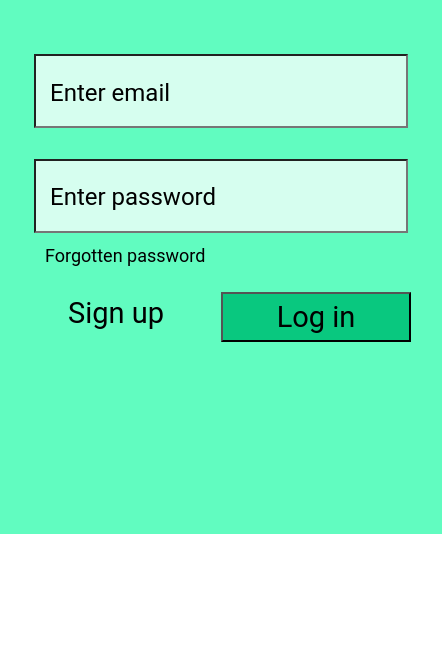
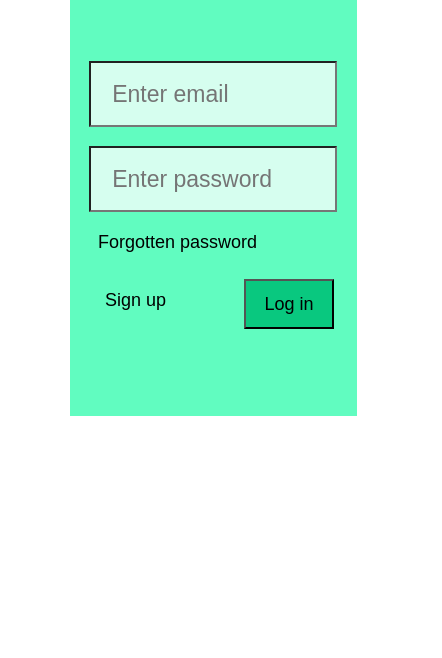
Before and after one commit to atumbalev/WebTech, a plain HTML site: page OpaTask.html in a window 390 px wide. Shown: the part 186-844 px from the top of the page, 442 px wide, since content can reach past the window. Drawn offline with Linux system fonts and the light colour scheme.

Commit message:
Improvements based on the notes

```diff
--- a/OpaTask.html
+++ b/OpaTask.html
@@ -2,28 +2,21 @@
 <html>
 
 <head>
-    <meta charset="utf-8">
-    <meta name="viewport" content="width=device-width, initial-scale=1.0">
+    <meta charset="utf-8" />
+    <meta name="viewport" content="width=device-width, initial-scale=1.0" />
     <title>LogIn</title>
-    <link rel="stylesheet" href="OpaTaskStyle.css">
+    <link rel="stylesheet" href="./styles/OpaTaskStyle.css" />
 </head>
 
 <body>
-    <div class="box">
+    <form class="box">
         <h2>OpaTask</h2>
-        <div class="inputBox">
-            <input type="text" id="Email" name="Email" class="input" required>
-            <label for="Email" class="enteringEmail">Enter email </label>
-        </div>
-        <div class="inputBox">
-            <input type="password" id="Password" name="Password" class="input" required>
-            <label for="Password" class="enteringPassword">Enter password</label>
-        </div>
+        <input type="email" id="Email" name="Email" placeholder="   Enter email" required/>
+        <input type="password" id="Password" name="Password" placeholder="   Enter password" required/>
         <p class="forgot">Forgotten password</p>
-
         <a class="sign">Sign up</a>
         <button class="log">Log in</button>
-    </div>
+    </form>
 </body>
 
 </html>
--- a/OpaTaskStyle.css
+++ b/styles/OpaTaskStyle.css
@@ -1,192 +1,142 @@
-.box
-{
+.box {
     position: absolute;
     left: 440px;
     top: 40px;
     padding: 42px 600px 631px 8px;
-
+    font-family: Arial, Helvetica, sans-serif;
     background: rgba(0, 250, 154, 0.62);
 }
 
-.box h2
-{
+.box h2 {
     position: absolute;
     width: 281px;
     height: 84px;
     left: 195px;
     top: 10px;
-
-    font-family: Roboto;
-    font-style: normal;
-    font-weight: normal;
     font-size: 47px;
     line-height: 84px;
-
-    color: #000000;
 }
 
-#Email
-{
+.box h2,
+.enteringEmail,
+.enteringPassword,
+.forgot,
+.sign,
+.log {
+    color: #000;
+}
+
+#Email {
     position: absolute;
     width: 475px;
     height: 68px;
     left: 60px;
     top: 190px;
-
     background: rgba(255, 255, 255, 0.74);
+    font-size: 23px;
 }
 
-.enteringEmail
-{
+.enteringEmail {
     position: absolute;
     width: 121px;
     height: 28px;
     left: 87px;
-    top: 215px;
-
-    font-family: Roboto;
-    font-style: normal;
-    font-weight: normal;
+    top: 203px;
     font-size: 24px;
     line-height: 28px;
-
-    color: #000000;
 }
 
-#Password
-{
+#Password {
     position: absolute;
     width: 475px;
     height: 68px;
     left: 60px;
     top: 295px;
-
     background: rgba(255, 255, 255, 0.74);
+    font-size: 23px;
 }
 
-.enteringPassword
-{
+.enteringPassword {
     position: absolute;
     width: 167px;
     height: 28px;
     left: 87px;
     top: 319px;
-
-    font-family: Roboto;
-    font-style: normal;
-    font-weight: normal;
     font-size: 24px;
     line-height: 28px;
-
-    color: #000000;
 }
 
-.forgot
-{
+.forgot {
     position: absolute;
     width: 161px;
     height: 21px;
     left: 67px;
     top: 363px;
-
-    font-family: Roboto;
-    font-style: normal;
-    font-weight: normal;
     font-size: 18px;
     line-height: 21px;
-    color: #000000;
 }
 
-.sign
-{
+.sign {
     position: absolute;
     width: 123px;
     height: 42px;
     left: 100px;
     top: 428px;
-
-    font-family: Roboto;
-    font-style: normal;
-    font-weight: normal;
     font-size: 29px;
     line-height: 42px;
-
-    color: #000000;
 }
 
-.log
-{
+.log {
     position: absolute;
     width: 190px;
     height: 50px;
     left: 348px;
     top: 428px;
-
     background: #09C87F;
-
-    font-family: Roboto;
-    font-style: normal;
-    font-weight: normal;
     font-size: 29px;
     line-height: 42px;
-
-    color: #000000;
-
 }
 
-.box .inputBox input:focus ~ label,
-.box .inputBox input:valid ~ label
-{
-    top:195px;
-    left:70px;
-    color:#03a9f4;
-    font-size: 19px;
-}
-
-@media screen and (max-width: 640px)
-{
-    .box
-    {
-        width: 0;
-        margin-left: -440px;
-        padding: 5px 430px 665px 12px;
-        top: 50px;
+@media screen and (max-width: 640px) {
+    .box {
+        width: 45px;
+        left: 70px;
+        /*margin-left: -440px;*/
+        padding: 5px 230px 560px 12px;
+        top: 37px;
     }
-
-    .box h2
-    {
-        left: 31%;
+    .box h2 {
+        left: 48px;
     }
-
-    #Email, #Password
-    {
-        width: 366px;
-        left: 34px;
+    #Email {
+        top: 210px;
     }
-
-    .enteringEmail, .enteringPassword
-    {
+    #Email,
+    #Password {
+        width: 240px;
+        height: 60px;
+        left: 19px;
+    }
+    .enteringEmail,
+    .enteringPassword {
         left: 50px;
     }
-
-    .forgot
-    {
-        left: 45px;
+    .forgot {
+        left: 28px;
+        font-size: 18px;
     }
-
-    .sign
-    {
-        left: 68px;
+    .sign {
+        left: 35px;
+        font-size: 18px;
     }
-
-    .log
-    {
-        left: 50%;
+    .log {
+        width: 90px;
+        left: 174px;
+        font-size: 18px;
     }
 }
 
-.pict
-{
+.pict {
     width: 270px;
     border: 3px solid black;
 }
```
Also changed, not shown: Register.html (+13 -17 lines).
